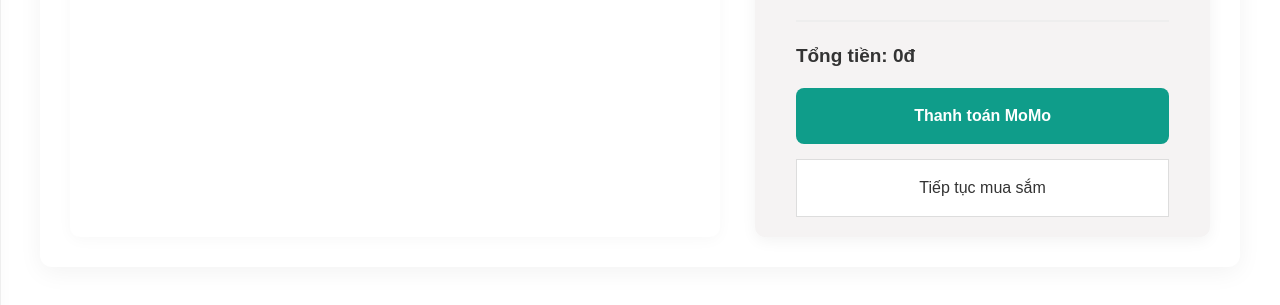
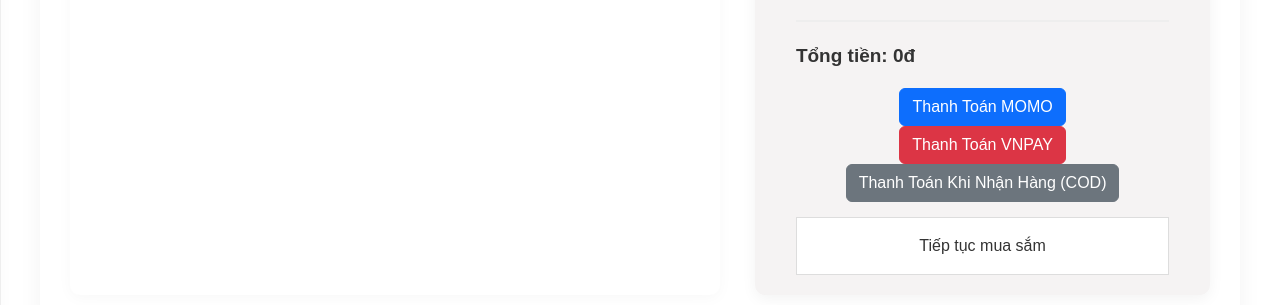
Before and after one commit to hoangphuc206/web_quanao.md, a website: page cart.html in a window 1280 px wide. Shown: the part 330-635 px from the top of the page. Drawn offline with nearby package versions, Linux system fonts and the light colour scheme.

Commit message:
Update cart.html

```diff
--- a/cart.html
+++ b/cart.html
@@ -90,7 +90,10 @@
                         <div class="cart-summary-row total">
                             <span id="total-price">Tổng tiền: 0 VNĐ</span>
                         </div>
-                        <button class="btn-checkout" id="checkout-momo">Thanh toán MoMo</button>
+                      <button id="checkout-momo" class="btn btn-primary"> Thanh Toán MOMO</button>
+ <button id="checkout-vnpay" class="btn btn-danger">Thanh Toán VNPAY</button>
+
+ <button id="checkout-cod" class="btn btn-secondary">Thanh Toán Khi Nhận Hàng (COD)</button>
                         <a href="index.html" class="btn-continue-shopping">Tiếp tục mua sắm</a>
                     </div>
                 </div>
```
